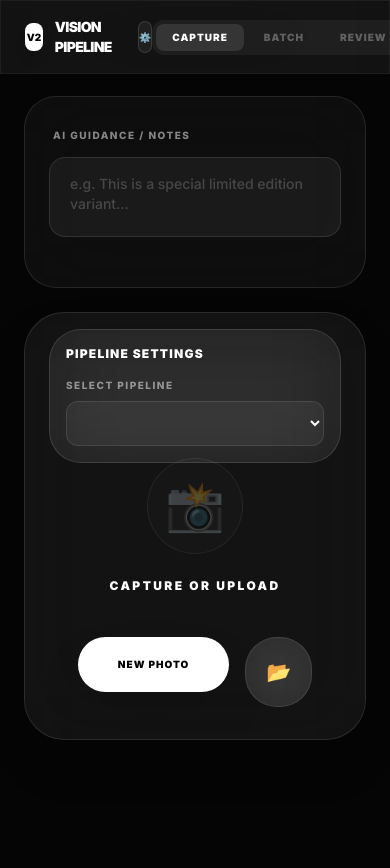
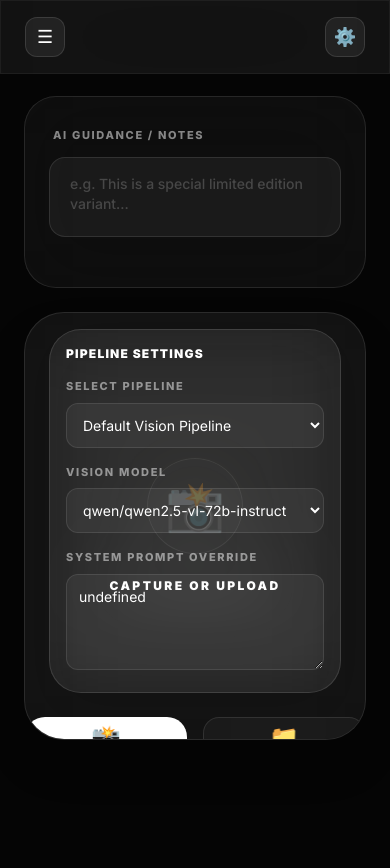
Before and after one commit to spelech/vision-pipeline, a FastAPI app: page / in a window 390 px wide. Run offline with FastAPI, Linux system fonts and the light colour scheme; data that the repository does not hold is empty; some libraries are stand-ins or nearby versions.

Commit message:
V6: Navigation redesign (Hamburger), UI polish, Desktop font-size scaling, and critical JS/Backend bug fixes

```diff
--- a/src/app.py
+++ b/src/app.py
@@ -1,3 +1,4 @@
+import json
 import os
 import io
 import uuid
@@ -58,7 +59,6 @@ async def get_db():
 # --- Core Endpoints ---
 
 
-@app.get("/pipelines")
 
 def get_pipeline(pipeline_id: str):
     from pipelines import PIPELINE_REGISTRY, DefaultPipeline, ComposablePipeline
@@ -75,26 +75,33 @@ def get_pipeline(pipeline_id: str):
                 config = json.load(f)
                 for cp in config.get("custom_pipelines", []):
                     if cp["id"] == pipeline_id:
-                        # Instantiate a ComposablePipeline and set its name/schema?
-                        # Actually, we can just return a custom instance
-                        p = ComposablePipeline()
-                        return p
+                        return ComposablePipeline()
     except:
         pass
 
     return DefaultPipeline()
 
+
 @app.get("/pipelines")
 async def list_pipelines():
     from pipelines import get_all_pipelines
-    base = get_all_pipelines()
+    try:
+        base = get_all_pipelines()
+        logger.info(f"Base pipelines: {[p['id'] for p in base]}")
 
-    config_path = "config/user_config.json"
-    if os.path.exists(config_path):
-        with open(config_path, "r") as f:
-            config = json.load(f)
-            custom = config.get("custom_pipelines", [])
-            return {"success": True, "pipelines": base + custom}
+        config_path = "config/user_config.json"
+        custom = []
+        if os.path.exists(config_path):
+            with open(config_path, "r") as f:
+                config = json.load(f)
+                custom = config.get("custom_pipelines", [])
+
+        logger.info(f"Custom pipelines: {[p['id'] for p in custom]}")
+        return {"success": True, "pipelines": base + custom}
+    except Exception as e:
+        logger.error(f"Error listing pipelines: {e}")
+        return {"success": False, "error": str(e)}
+
 
     return {"success": True, "pipelines": base}
 
--- a/src/templates/index.html
+++ b/src/templates/index.html
@@ -20,7 +20,7 @@
         .btn-apple:active { transform: scale(0.96); opacity: 0.9; }
         .terminal-text { font-family: 'JetBrains Mono', monospace; font-size: 10px; line-height: 1.4; color: rgba(255,255,255,0.85); }
         .scrollbar-hide::-webkit-scrollbar { display: none; }
-        .label-apple { font-size: 10px; font-weight: 800; color: rgba(255, 255, 255, 0.5); text-transform: uppercase; letter-spacing: 0.15em; }
+        .label-apple { font-size: 11px; @media (min-width: 1024px) { font-size: 13px; } font-weight: 800; color: rgba(255, 255, 255, 0.5); text-transform: uppercase; letter-spacing: 0.15em; }
     </style>
 </head>
 <body x-data="visionApp()" class="scrollbar-hide antialiased selection:bg-white/20">
@@ -37,19 +37,17 @@
     </div>
 
     <!-- Top Navigation -->
-    <nav class="fixed top-0 left-0 right-0 z-50 glass border-b border-white/5 px-6 py-4 flex justify-between items-center backdrop-blur-3xl">
+        <nav class="fixed top-0 left-0 right-0 z-50 glass border-b border-white/5 px-6 py-4 flex justify-between items-center backdrop-blur-3xl">
         <div class="flex items-center gap-3">
-            <div class="w-7 h-7 bg-white rounded-lg flex items-center justify-center shadow-lg"><span class="text-black text-[10px] font-black">V2</span></div>
-            <h1 class="text-sm font-black tracking-tighter uppercase text-white">Vision Pipeline</h1>
+            <button @click="showMenu = true" class="w-10 h-10 rounded-xl glass flex items-center justify-center text-lg active:scale-95 transition-all">☰</button>
+            <div class="hidden sm:flex items-center gap-3">
+                <div class="w-7 h-7 bg-white rounded-lg flex items-center justify-center shadow-lg"><span class="text-black text-[10px] font-black">V3</span></div>
+                <h1 class="text-sm lg:text-base font-black tracking-tighter uppercase text-white">Vision Pipeline</h1>
+            </div>
         </div>
-        <button @click="showSettings = true" class="w-8 h-8 rounded-full glass flex items-center justify-center text-[10px] ml-4">⚙️</button>
-        <div class="flex gap-1 bg-white/5 p-1 rounded-xl">
-            <template x-for="tab in ['capture', 'batch', 'review', 'search', 'pipelines']">
-                <button @click="activeTab = tab"
-                        :class="activeTab === tab ? 'bg-white/10 text-white shadow-sm' : 'text-white/30 hover:text-white'"
-                        class="px-4 py-1.5 rounded-lg text-[10px] font-black transition-all uppercase tracking-widest"
-                        x-text="tab"></button>
-            </template>
+        <div class="flex items-center gap-4">
+            <h2 class="hidden md:block text-[10px] font-black uppercase tracking-[0.2em] opacity-40" x-text="activeTab"></h2>
+            <button @click="showSettings = true" class="w-10 h-10 rounded-xl glass flex items-center justify-center text-lg active:scale-95 transition-all">⚙️</button>
         </div>
     </nav>
 
@@ -152,14 +150,21 @@
                         </template>
                     </div>
                 </div>
-                <div class="absolute bottom-8 left-0 right-0 flex justify-center px-8 gap-4">
+                <!-- Capture Buttons -->
+                <div class="grid grid-cols-2 gap-4 mt-6">
                     <label class="cursor-pointer">
                         <input type="file" capture="environment" accept="image/*" class="hidden" @change="onFileSelected">
-                        <div class="bg-white text-black px-10 py-5 rounded-[2rem] font-black uppercase tracking-widest text-[10px] shadow-2xl active:scale-95 transition-all">New Photo</div>
+                        <div class="btn-apple h-16 sm:h-20 flex flex-col items-center justify-center gap-1 active:scale-95 transition-all">
+                            <span class="text-2xl mb-1">📸</span>
+                            <span class="text-[9px] font-black uppercase tracking-widest">New Photo</span>
+                        </div>
                     </label>
                     <label class="cursor-pointer">
                         <input type="file" accept="image/*" class="hidden" @change="onFileSelected">
-                        <div class="bg-white/10 backdrop-blur-xl border border-white/10 text-white p-5 rounded-[2rem] active:scale-95 transition-all text-xl">📂</div>
+                        <div class="glass-dark h-16 sm:h-20 flex flex-col items-center justify-center gap-1 rounded-2xl border border-white/10 active:scale-95 transition-all">
+                            <span class="text-2xl mb-1">📁</span>
+                            <span class="text-[9px] font-black uppercase tracking-widest text-white/40">Upload</span>
+                        </div>
                     </label>
                 </div>
             </div>
@@ -496,6 +501,7 @@
                 lastResults: null,
                 vibrate(ms=50) { if (navigator.vibrate) navigator.vibrate(ms); },
                 activeTab: 'capture',
+                showMenu: false,
                 loading: false,
                 loadingStatus: 'Processing',
                 executing: false,
@@ -1105,11 +1111,12 @@
 
     <!-- Pipeline Edit Modal -->
     <div x-show="editingPipeline" class="fixed inset-0 z-[900] bg-black/80 flex items-center justify-center p-4 backdrop-blur-xl" x-cloak x-transition>
+        <template x-if="editingPipeline">
         <div class="glass w-full max-w-2xl rounded-[3rem] overflow-hidden flex flex-col max-h-full border-white/20">
             <div class="p-8 border-b border-white/10 flex justify-between items-center bg-white/[0.02]">
                 <div>
                     <h2 class="font-black tracking-widest uppercase text-[10px] opacity-40 mb-1">Configuration</h2>
-                    <h3 class="text-xl font-black tracking-tight" x-text="editingPipeline?.name"></h3>
+                    <h3 class="text-xl font-black tracking-tight" x-text="editingPipeline ? editingPipeline.name : ''"></h3>
                 </div>
                 <button @click="editingPipeline = null" class="w-10 h-10 rounded-full glass-dark flex items-center justify-center text-xs">✕</button>
             </div>
@@ -1163,6 +1170,31 @@
                 <button @click="savePipelineChanges()" class="btn-apple bg-white text-black px-10 py-4 rounded-full font-black text-xs uppercase tracking-widest shadow-2xl shadow-white/10">Save Pipeline</button>
             </div>
         </div>
+    </template>
+    </div>
+
+
+    <!-- Side Navigation Menu -->
+    <div x-show="showMenu" class="fixed inset-0 z-[1000] bg-black/60 backdrop-blur-md" x-cloak x-transition:enter="transition ease-out duration-300" x-transition:enter-start="opacity-0" x-transition:leave="transition ease-in duration-200" x-transition:leave-end="opacity-0">
+        <div class="absolute left-0 top-0 bottom-0 w-72 glass border-r border-white/10 flex flex-col shadow-2xl" @click.away="showMenu = false" x-transition:enter="transition ease-out duration-300" x-transition:enter-start="-translate-x-full" x-transition:leave="transition ease-in duration-200" x-transition:leave-end="-translate-x-full">
+            <div class="p-8 border-b border-white/10 flex justify-between items-center bg-white/[0.02]">
+                <h2 class="text-[10px] font-black uppercase tracking-widest opacity-50">Navigation</h2>
+                <button @click="showMenu = false" class="text-white/40 hover:text-white">✕</button>
+            </div>
+            <div class="flex-1 p-4 space-y-2 overflow-y-auto scrollbar-hide">
+                <template x-for="tab in ['capture', 'batch', 'review', 'search', 'pipelines']">
+                    <button @click="activeTab = tab; showMenu = false"
+                            class="w-full text-left px-6 py-5 rounded-2xl text-xs font-black uppercase tracking-widest transition-all flex items-center gap-4"
+                            :class="activeTab === tab ? 'bg-white text-black shadow-xl' : 'text-white/40 hover:bg-white/5 hover:text-white'">
+                        <span x-text="tab === 'capture' ? '📸' : (tab === 'batch' ? '📦' : (tab === 'review' ? '✏️' : (tab === 'search' ? '🔍' : '🧱')))"></span>
+                        <span x-text="tab"></span>
+                    </button>
+                </template>
+            </div>
+            <div class="p-8 border-t border-white/10 text-center">
+                <p class="text-[8px] font-black uppercase tracking-[0.3em] opacity-20">Vision Pipeline v3.0.1</p>
+            </div>
+        </div>
     </div>
 
 </body>
```
